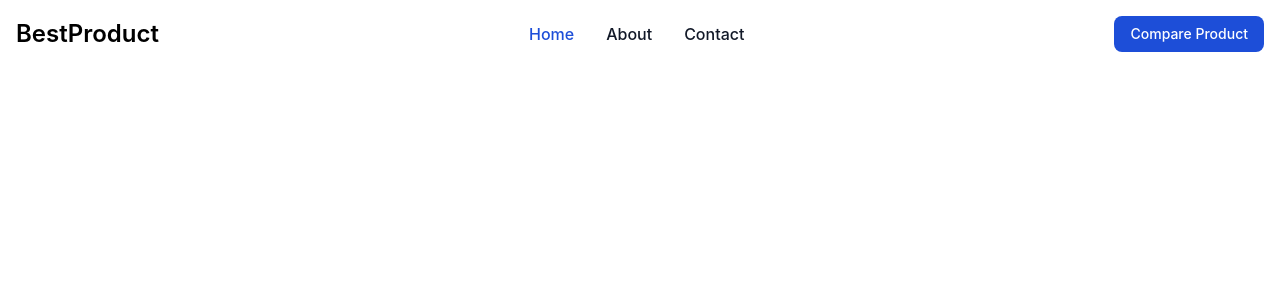
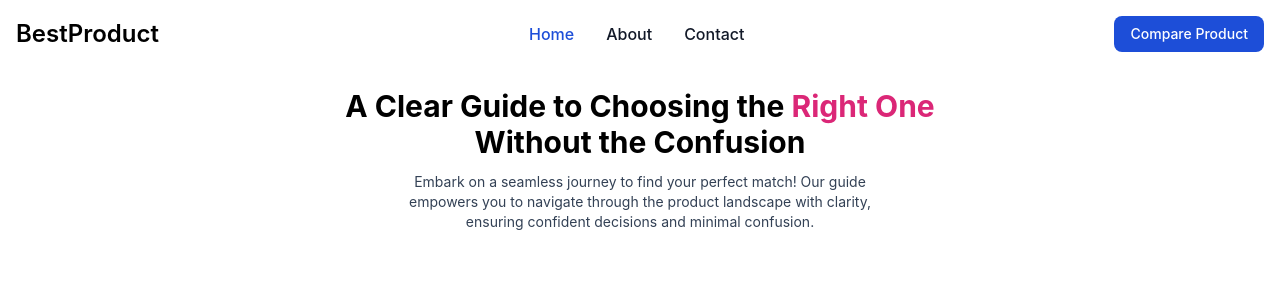
Before and after one commit to deepu2126/BestProduct, a React (Create React App) app in the folder best-product/: page / in a window 1280 px wide. Shown: the top 300 px of the page. Built offline with nearby package versions, Linux system fonts and the light colour scheme.

Commit message:
UI - Added Heading and para

```diff
--- a/best-product/src/App.js
+++ b/best-product/src/App.js
@@ -5,6 +5,20 @@ function App() {
   return (
     <div className="App">
       <NavBar />
+      <div className="m-5">
+        <h1 className="text-3xl font-bold">
+          A Clear Guide to Choosing the{" "}
+          <span className="text-pink-600">Right One</span> <br /> Without the
+          Confusion
+        </h1>
+        <p className="text-center px-48 text-sm mt-3 font-medum text-slate-700">
+          Embark on a seamless journey to find your perfect match! Our guide{" "}
+          <br />
+          empowers you to navigate through the product landscape with clarity,
+          <br />
+          ensuring confident decisions and minimal confusion.
+        </p>
+      </div>
     </div>
   );
 }
```
